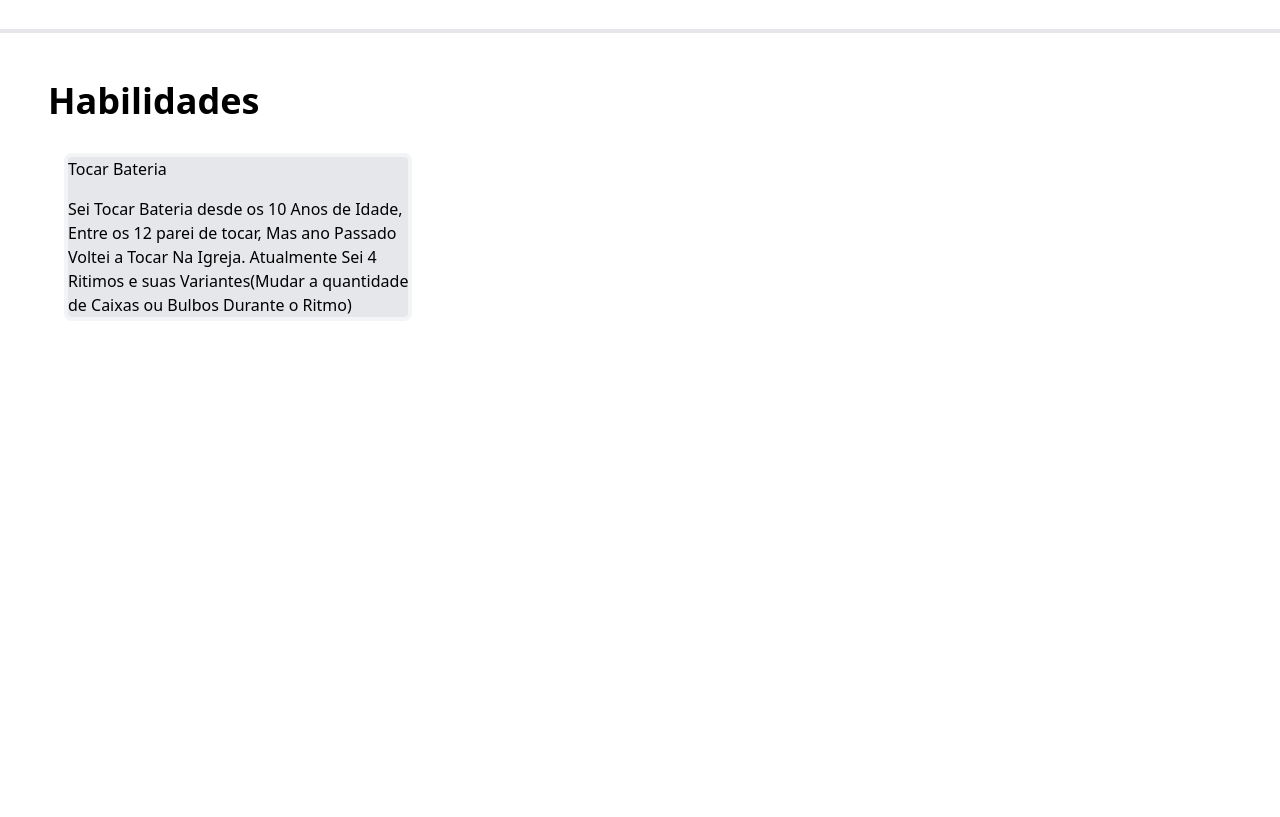
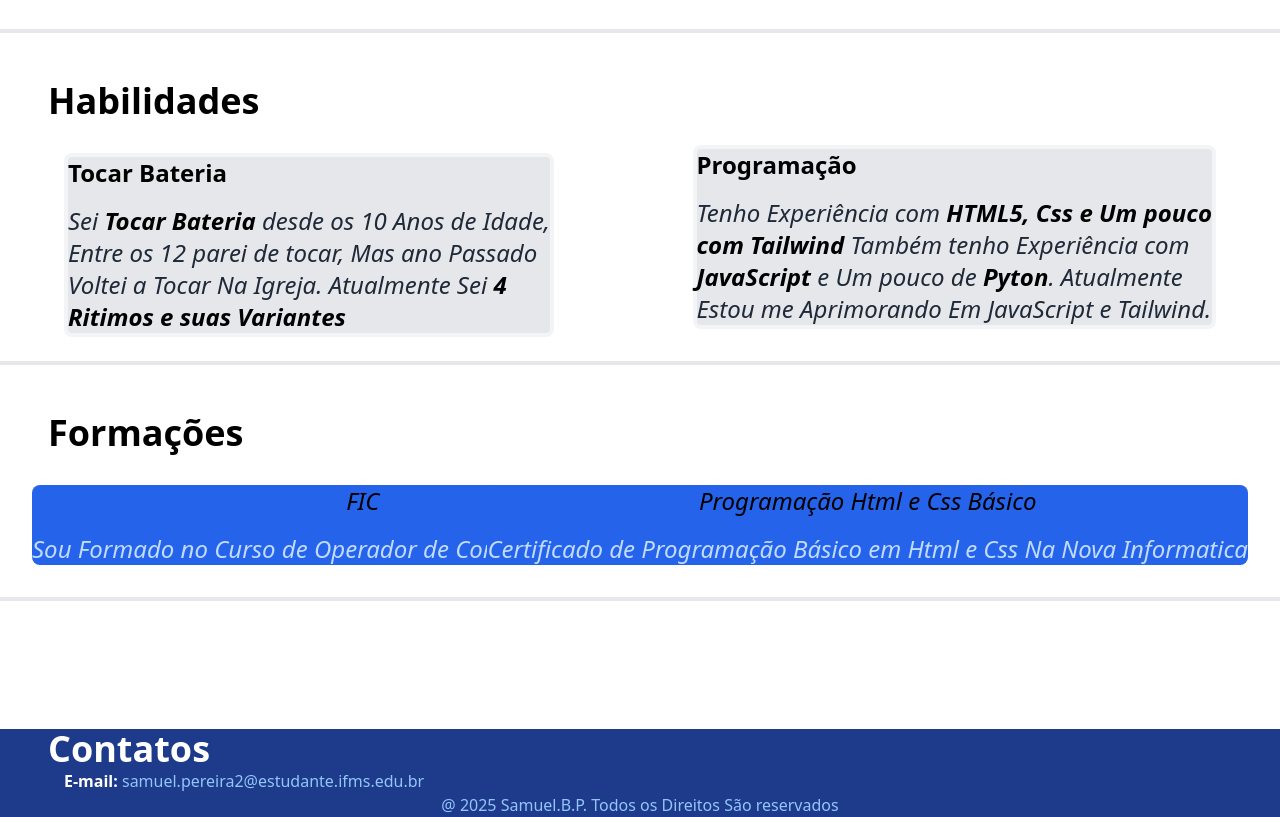
Before and after one commit to samuelpereira181210-commits/info2b, a plain HTML site: page Atividade laec/index.html in a window 1280 px wide. Shown: the part 641-1458 px from the top of the page. Before the commit the page ends 962 px from the top, so only its background shows below. Drawn offline with nearby package versions, Linux system fonts and the light colour scheme.

Commit message:
Add files via upload
Hoje eu finalizei o site, acrescentei minhas  Formações, Contato Por E-mail, E uma estilização final no site, foi uma experiencia bem interessante fazer esse site sobre mim, aprende muitas coisas durante as pesquisas que fiz sobre o tailwind, infelizmente não consegui mandar no prazo, pois na tarde do dia anterior fui fazer a prova do enem, mesmos assim, foi uma boa experiencia, amanha irei enviar o vídeo explicando sobre meu código e site.

```diff
--- a/Atividade laec/index.html
+++ b/Atividade laec/index.html
@@ -14,40 +14,84 @@
             <nav>
                 <ul>
                     <div class="flex gap-6 justify-end mr-10">
-                        <li><a class="hover:text-blue-300" href="">Início</a></li>
-                        <li><a class="hover:text-blue-300" href="">Habilidades</a></li>
-                        <li><a class="hover:text-blue-300" href="">Formações</a></li>
-                        <li><a class="hover:text-blue-300" href="">Contatos</a></li>
+                        <li><a class="hover:text-blue-300" href="#Inicio">Sobre Mim</a></li>
+                        <li><a class="hover:text-blue-300" href="#Habilidades">Habilidades</a></li>
+                        <li><a class="hover:text-blue-300" href="#Formações">Formações</a></li>
+                        <li><a class="hover:text-blue-300" href="#Contatos">Contatos</a></li>
                     </div>
                 </ul>
             </nav>
         </section>
     </header>
-    <main>
+    <section id="Inicio">
         <div class="flex items-start">
             <img src="SimSouEU.jpg" alt="" class="w-96 h-90 ml-64 mt-28 rounded-lg">
             <div class="flex flex-col">
                 <p class="ml-16 mt-56 text-blue-200 italic text-2xl rounded-lg border-8 border-blue-600 bg-blue-600 ">Meu Nome é <span class="text-black">Samuel Bertolo Pereira</span>,<br>Tenho 15 Anos, Sou estudante da <span class="text-black">IFMS</span> <br>e Sou <span class="text-black">Cursante</span> da Nova Informatica, me<br> especializando em <span class="text-black">Desenvolvimento Web</span></p>
-                <h2 class="text-3xl text-center -mt-48 font-semibold">Quem é <span class="text-blue-800">Samuel Bertolo</span>?</h2>
+                <h2 class="text-3xl text-center -my-48 font-semibold">Quem é <span class="text-blue-800">Samuel Bertolo</span>?</h2>
             </div>
         </div>
-    </main>
+    </section>
 
     <div class="bg-gray-200 my-8 h-1"></div>
 
     <main>
         <section id="Habilidades">
             <div>
-                <h1 class="font-semibold text-4xl ml-12 mt-12 ">Habilidades</h1>
+                <h1 class="font-semibold text-4xl ml-12 mt-12">Habilidades</h1>
                 <div class="flex items-start">
                     <div class="flex flex-col ml-16 bg-gray-200 rounded-lg mt-8 border-gray-100 border-4">
-                        <h3 class="">Tocar Bateria</h3>
-                        <p class="mt-4">Sei Tocar Bateria desde os 10 Anos de Idade, <br>Entre os 12 parei de tocar, Mas ano Passado <br>Voltei a Tocar Na Igreja. Atualmente Sei 4 <br>Ritimos e suas Variantes(Mudar a quantidade<br> de Caixas ou Bulbos Durante o Ritmo) </p>
+                        <h3 class="font-bold text-2xl ">Tocar Bateria</h3>
+                        <p class="mt-4 italic text-2xl text-gray-800">Sei <span class="font-bold text-black">Tocar Bateria</span> desde os 10 Anos de Idade, <br>Entre os 12 parei de tocar, Mas ano Passado <br>Voltei a Tocar Na Igreja. Atualmente Sei <span class="font-bold text-black">4 <br>Ritimos e suas Variantes</span></p>
                     </div>
                 </div>
             </div>
         </section>
+
+        <section>
+            <div class="flex -mt-56">
+                <div class="flex items-start ml-auto">
+                    <div class="flex flex-col mr-16 bg-gray-200 rounded-lg mt-8 border-gray-100 border-4 ">
+                        <h3 class="font-bold text-2xl ">Programação</h3>
+                        <p class="mt-4 italic text-2xl text-gray-800">Tenho Experiência com <span class="font-bold text-black">HTML5, Css e Um pouco<br> com Tailwind</span> Também tenho Experiência com<br> <span class="font-bold text-black">JavaScript</span> e Um pouco de <span class="font-bold text-black">Pyton</span>. Atualmente<br> Estou me Aprimorando Em JavaScript e Tailwind.</p>
+                    </div>
+                </div>
+            </div>
+        </section>
+
+    <div class="bg-gray-200 my-8 h-1"></div>
+
+    <section id="Formações">
+            <div>
+                <h1 class="font-semibold text-4xl ml-12 mt-12">Formações</h1>
+                <div class="flex items-start ">
+                    <div class="flex flex-col ml-8 bg-blue-600 rounded-lg mt-8">
+                        <h3 class="italic text-2xl text-center ">FIC</h3>
+                        <p class="mt-4 italic text-2xl text-blue-200">Sou Formado no Curso de Operador de Computador IFMS: <span class="italic text-black">FIC</span></p>
+                    </div>
+                </div>
+            </div>
+    </section>
+    <section>
+        <div class="flex -mt-28">
+                <div class="flex items-start ml-auto">
+                    <div class="flex flex-col mr-8 bg-blue-600 rounded-lg mt-8">
+                        <h3 class="italic text-2xl text-center">Programação Html e Css Básico</h3>
+                        <p class="mt-4 italic text-2xl text-blue-200">Certificado de Programação Básico em Html e Css Na Nova Informatica</p>
+                    </div>
+                </div>
+            </div>
+    </section>
     </main>
 
+    <div class="bg-gray-200 my-8 h-1"></div>
+
+    <footer id="Contatos">
+        <div class="bg-blue-900">
+            <h1 class="text-4xl text-white font-semibold ml-12 mt-32">Contatos</h1>
+            <h2 class=" text-blue-300 font-sans ml-16"><span class="font-semibold text-white">E-mail:</span> samuel.pereira2@estudante.ifms.edu.br</span></h2>
+            <p class="text-center text-blue-300">@ 2025 Samuel.B.P. Todos os Direitos São reservados</p>
+        </div>
+    </footer>
 </body>
 </html>
```
